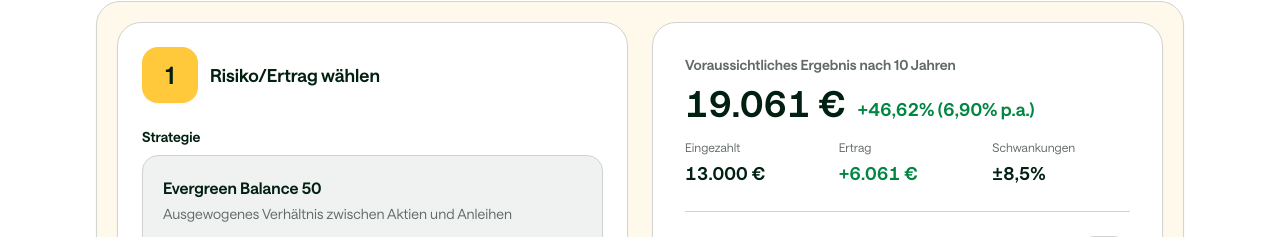
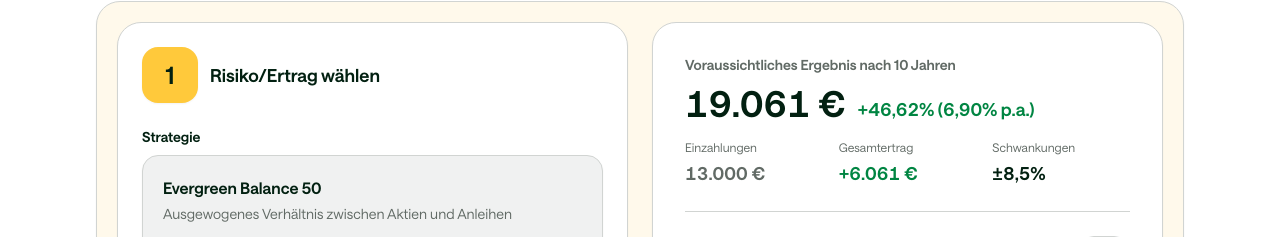
Before and after one commit to ivenkurz/kindersparplan, a Next.js app: page /SparplanRechner in a window 1280 px wide. Shown: the part 83-320 px from the top of the page. Built offline with nearby package versions, Linux system fonts and the light colour scheme.

Commit message:
UI: Einzahlungen-Dot im Chart + Kennzahlenfarben passend

```diff
--- a/components/ResultCards.tsx
+++ b/components/ResultCards.tsx
@@ -48,6 +48,7 @@ export default function ResultCards(props: ResultCardsProps) {
   const isPositive = prozentSteigerung >= 0;
   const renditeColor = isPositive ? "text-ds-seagreen" : "text-ds-orange-90";
   const ertragColor = ertrag >= 0 ? "text-ds-seagreen" : "text-ds-orange-90";
+  const einzahlungenColor = "text-ds-neutral-70"; // wie Chart-Linie für Einzahlungen
   const renditePrefix = isPositive ? "+" : "";
   const renditeLine = `${renditePrefix}${formatPercent(prozentSteigerung)}% (${formatPercent(
     twrPa
@@ -81,13 +82,13 @@ export default function ResultCards(props: ResultCardsProps) {
 
       <div className="grid grid-cols-3 gap-3 sm:gap-5 md:gap-4">
         <div>
-          <p className="text-xs text-ds-neutral-70 font-medium mb-1">Eingezahlt</p>
-          <p className="text-lg md:text-lg font-semibold text-ds-neutral-100 tabular-nums whitespace-nowrap">
+          <p className="text-xs text-ds-neutral-70 font-medium mb-1">Einzahlungen</p>
+          <p className={`text-lg md:text-lg font-semibold ${einzahlungenColor} tabular-nums whitespace-nowrap`}>
             {formatCurrency(gesamtEinzahlungen)}
           </p>
         </div>
         <div>
-          <p className="text-xs text-ds-neutral-70 font-medium mb-1">Ertrag</p>
+          <p className="text-xs text-ds-neutral-70 font-medium mb-1">Gesamtertrag</p>
           <p className={`text-lg md:text-lg font-semibold ${ertragColor} tabular-nums whitespace-nowrap`}>
             {ertrag >= 0 ? "+" : ""}
             {formatCurrency(ertrag)}
--- a/components/ValueChart.tsx
+++ b/components/ValueChart.tsx
@@ -318,7 +318,7 @@ export default function ValueChart({ data, view = "spanne", fill = false }: Valu
                   strokeWidth={2}
                   fill="url(#colorEingezahlt)"
                   isAnimationActive={false}
-                  activeDot={false}
+                  activeDot={{ r: 5, stroke: "#616a65", strokeWidth: 2, fill: "#fff" }}
                 />
                 <Area
                   type="monotone"
```
